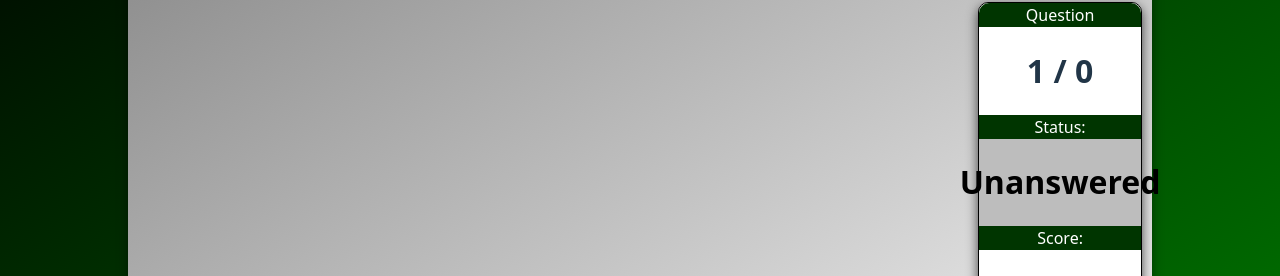
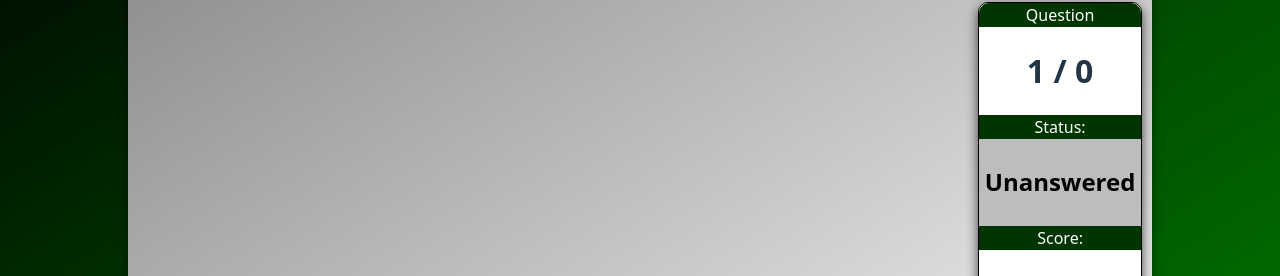
Before and after one commit to NCunningham12/axiom_frontend, a React (Vite) app: page /assignment in a window 1280 px wide. Shown: the part 304-580 px from the top of the page. Built offline with nearby package versions, Linux system fonts and the light colour scheme.

Commit message:
Minor CSS Tweak to Status bar

```diff
--- a/src/pages/Assignment.css
+++ b/src/pages/Assignment.css
@@ -213,6 +213,13 @@
   justify-content: center;
 }
 
+.status-unanswered {
+  background-color: #bdbdbd;
+  color: black;
+  font-weight: 700 !important;
+  font-size: x-large !important;
+}
+
 .side-content {
   display: flex;
   align-items: center;
@@ -236,11 +243,6 @@
 .status-incorrect {
   background-color: #f44336;
   color: white;
-}
-
-.status-unanswered {
-  background-color: #bdbdbd;
-  color: black;
 }
 
 .side-status-div {
```
